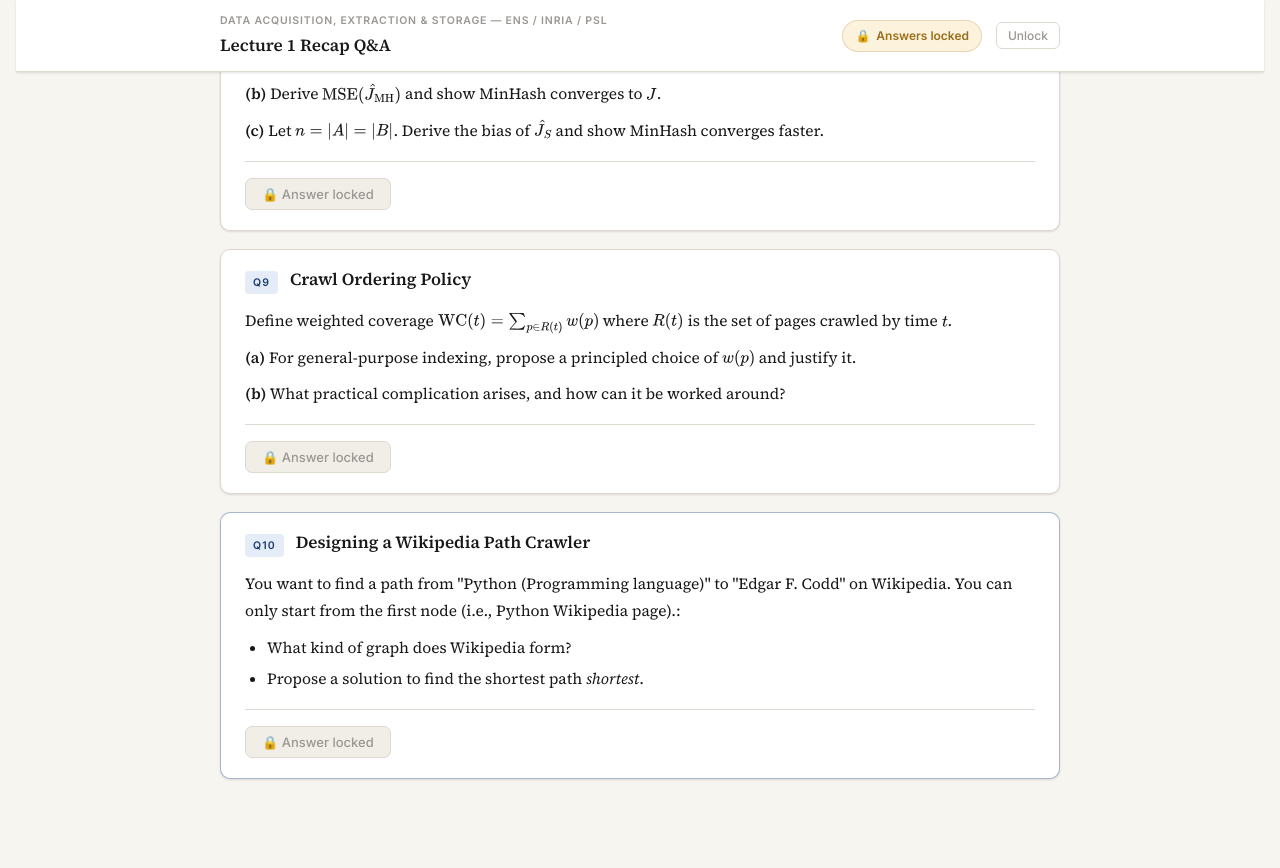
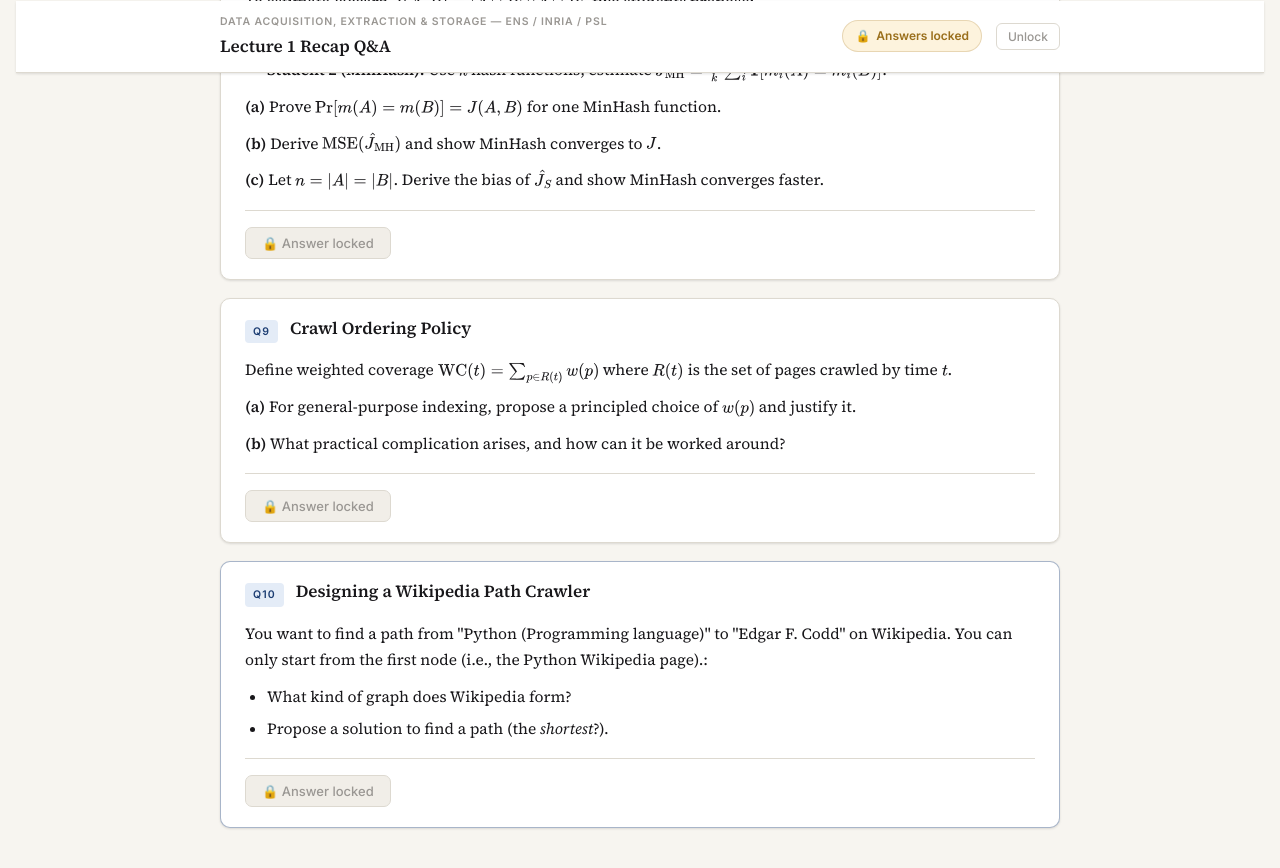
Before and after one commit to boniolp/boniolp.github.io, a Jekyll site: the page assets/html/QA_Session_Lecture1.html, which Jekyll copies as it is, in a window 1280 px wide and 900 px high, scrolled down 2073 px. Shown: the top 868 px of the window. Built offline with Jekyll 4.4.1, drawn with Linux system fonts in a browser that asks for light colours; some of the changed text lies outside the part shown.

Commit message:
Update QA_Session_Lecture1.html

```diff
--- a/assets/html/QA_Session_Lecture1.html
+++ b/assets/html/QA_Session_Lecture1.html
@@ -3,6 +3,10 @@
 <head>
 <meta charset="UTF-8">
 <meta name="viewport" content="width=device-width, initial-scale=1.0">
+
+/* IMPORTANT NOTE: This is not a cybersecurity course!! Of course you will find the unencrypted password written here in the HTML code. I will give it at the end of the lecture anyway! Please try to answer the questions without it first. */
+
+
 <title>Lecture 1 Recap Q&A</title>
 <link rel="stylesheet" href="https://fonts.googleapis.com/css2?family=Source+Serif+4:ital,opsz,wght@0,8..60,400;0,8..60,600;1,8..60,400&family=Inter:wght@400;500;600&display=swap">
 <style>
@@ -417,10 +421,10 @@ window.MathJax={tex:{inlineMath:[['$','$']],displayMath:[['$$','$$']],packages:{
     <div class="qc-head"><span class="q-num">Q10</span><h2 class="q-title">Designing a Wikipedia Path Crawler</h2></div>
     <div class="qc-body">
       <div class="q-prompt">
-        <p>You want to find a path from "Python (Programming language)" to "Edgar F. Codd" on Wikipedia. You can only start from the first node (i.e., Python Wikipedia page).:</p>
+        <p>You want to find a path from "Python (Programming language)" to "Edgar F. Codd" on Wikipedia. You can only start from the first node (i.e., the Python Wikipedia page).:</p>
         <ul>
           <li>What kind of graph does Wikipedia form?</li>
-          <li>Propose a solution to find the shortest path <em>shortest</em>.</li>
+          <li>Propose a solution to find a path (the <em>shortest</em>?).</li>
         </ul>
       </div>
       <div class="ans-zone">
```
Also changed, not shown: other parts of assets/html/QA_Session_Lecture1.html (+2 -2 lines).
